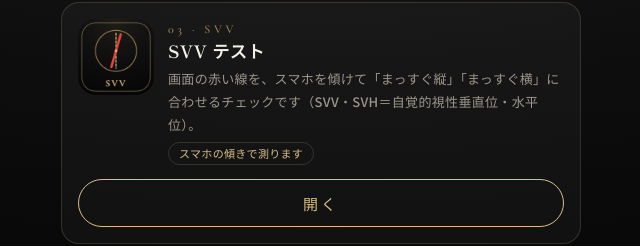
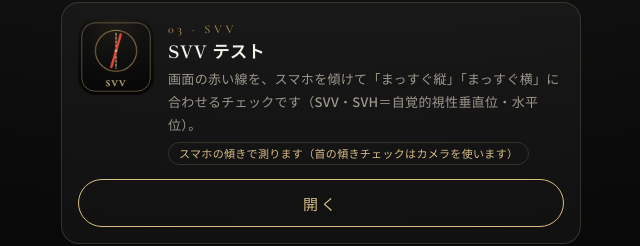
Before and after one commit to hokutomiyazaki-arch/fnt-advance-apps, a plain HTML site: page index.html in a window 1280 px wide. Shown: the part 899-1145 px from the top of the page, without its empty margins (319-959 px from the left). Drawn offline with nearby package versions, Linux system fonts and the light colour scheme.

Commit message:
SVV のカードに「首の傾きチェックはカメラを使う」と足した
SVV テストに首の傾きチェック（前のカメラで5秒）を足したので、
カメラの許可が要ることを講習前にアプリ集で分かるようにする。

Co-Authored-By: Claude Opus 5.5 <noreply@anthropic.com>

```diff
--- a/index.html
+++ b/index.html
@@ -108,7 +108,7 @@ footer{ margin-top:34px; text-align:center; font-size:11px; color:var(--muted);
         <div class="no">03 · SVV</div>
         <h2>SVV テスト</h2>
         <p>画面の赤い線を、スマホを傾けて「まっすぐ縦」「まっすぐ横」に合わせるチェックです（SVV・SVH＝自覚的視性垂直位・水平位）。</p>
-        <span class="tag">スマホの傾きで測ります</span>
+        <span class="tag">スマホの傾きで測ります（首の傾きチェックはカメラを使います）</span>
       </div>
       <a class="open" href="https://hokutomiyazaki-arch.github.io/svv-check/">開く</a>
     </section>
```
